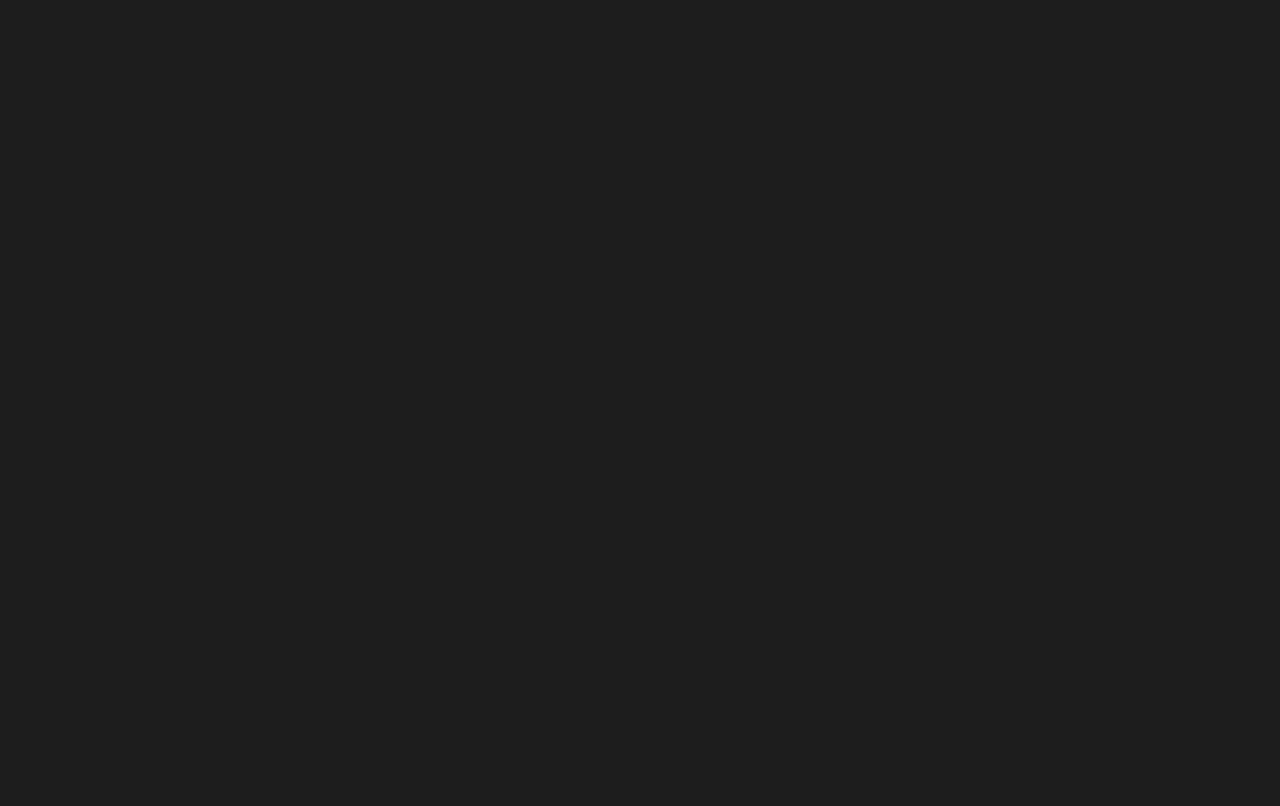
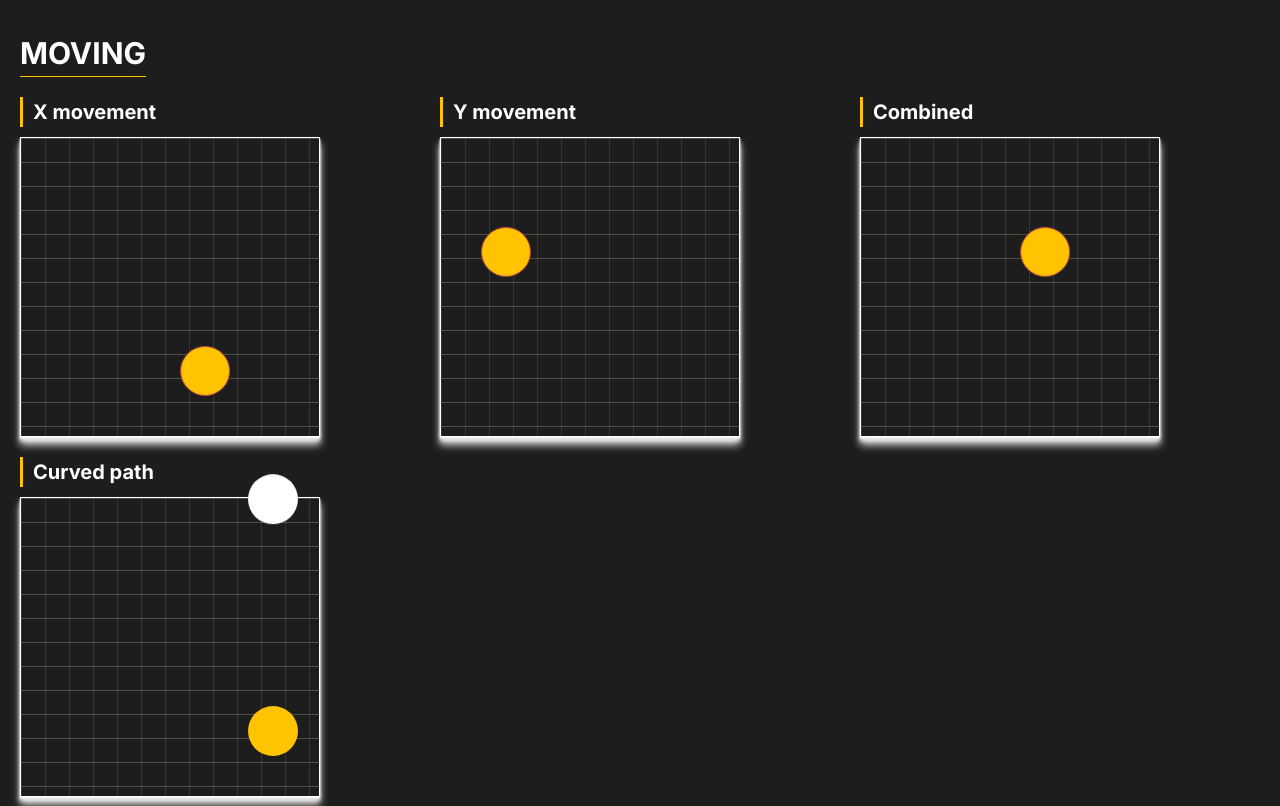
Before and after one commit to Andriikryl/css-visualizer, a Next.js app: page /3D in a window 1280 px wide. Shown: the part 1260-2066 px from the top of the page. Before the commit the page ends 1279 px from the top, so only its background shows below. Built offline with nearby package versions, Linux system fonts and the light colour scheme.

Commit message:
add curved path

```diff
--- /dev/null
+++ b/src/app/3D/moving/Moving.tsx
@@ -0,0 +1,42 @@
+"use client";
+import React from "react";
+import style from "./style.module.css";
+import { Container } from "@/components/container/Container";
+import { MainField } from "@/components/mainField/MainField";
+import InnerBox from "@/components/innerBox/InnerBox";
+
+export default function Moving() {
+  return (
+    <section className={style.moving__section}>
+      <Container>
+        <h2 className={style.moving__title}>Moving</h2>
+        <div className={style.flex__group}>
+          <div className={style.inner__box}>
+            <h3 className={style.box__description}>X movement</h3>
+            <MainField className={style.moving__box}>
+              <InnerBox className={style.dotX} />
+            </MainField>
+          </div>
+          <div className={style.inner__box}>
+            <h3 className={style.box__description}>Y movement</h3>
+            <MainField className={style.moving__box}>
+              <InnerBox className={style.dotY} />
+            </MainField>
+          </div>
+          <div className={style.inner__box}>
+            <h3 className={style.box__description}>Combined</h3>
+            <MainField className={style.moving__box}>
+              <InnerBox className={style.dot} />
+            </MainField>
+          </div>
+          <div className={style.inner__box}>
+            <h3 className={style.box__description}>Curved path</h3>
+            <MainField className={style.moving__box}>
+              <InnerBox className={style.dotB} />
+            </MainField>
+          </div>
+        </div>
+      </Container>
+    </section>
+  );
+}
--- /dev/null
+++ b/src/app/3D/moving/style.module.css
@@ -0,0 +1,102 @@
+.moving__section{
+    border-top: 1px solid white;
+    padding-block: 100px;
+}
+
+.moving__title{
+    width: max-content;
+    text-transform: uppercase;
+    font-size: 30px;
+    color: white;
+    border-bottom: 1px solid #ffc300;
+    margin-block-end: 20px;
+}
+
+.flex__group{
+    display: flex;
+    flex-wrap: wrap;
+    gap: 20px;
+}
+
+.inner__box{
+    flex-grow: 1;
+}
+
+.moving__box{
+    width: 300px;
+    height: 300px;
+    align-items: end;
+}
+.dot {
+    animation: straightLine 4.5s infinite linear;
+    border-radius: 50%;
+    background-color: #ffc300;
+    border: none;
+}
+  .dotX{
+    animation: straightLineX 4.5s infinite linear;
+    border-radius: 50%;
+    background-color: #ffc300;
+    border: none;
+  }
+  .dotY{
+    animation: straightLineY 4.5s infinite linear;
+    border-radius: 50%;
+    background-color: #ffc300;
+    border: none;
+  }
+
+  @keyframes straightLineX {
+    50% {
+      transform: translate3D(200px, 0px, 0);
+    }
+  }
+  @keyframes straightLineY {
+    50% {
+      transform: translate3D(0, -200px, 0px);
+    }
+  }
+
+@keyframes straightLine {
+    50% {
+      transform: translate3D(200px, -200px, 0);
+    }
+  }
+
+  .box__description{
+    color: white;
+    font-size: 20px;
+    border-left: 3px solid #ffc300;
+    padding-inline-start: 10px ;
+    margin-block-end: 10px;
+  }
+
+  .dotB{
+    border-radius: 50%;
+    background-color: #ffc300;
+    border: none !important;
+    animation: xAxis 2.5s infinite cubic-bezier(0.02, 0.01, 0.21, 1);
+  }
+
+  .dotB::after {
+    content: '';
+    display: block;
+    width: 50px;
+    height: 50px;
+    border-radius: 50%;
+    background-color: #fff;
+    animation: yAxis 2.5s infinite cubic-bezier(0.3, 0.27, 0.07, 1.64);
+  }
+  @keyframes yAxis {
+    50% {
+      animation-timing-function: cubic-bezier(0.02, 0.01, 0.21, 1);
+      transform: translateY(-200px);
+    }
+  }
+
+  @keyframes xAxis {
+    50% {
+      animation-timing-function: cubic-bezier(0.3, 0.27, 0.07, 1.64);
+      transform: translateX(200px);
+    }
+  }
--- a/src/app/3D/page.tsx
+++ b/src/app/3D/page.tsx
@@ -1,12 +1,14 @@
 import React from "react";
 import HeroD from "./heroD/HeroD";
 import Perspective from "./perspective/Perspective";
+import Moving from "./moving/Moving";
 
 export default function ThirdDimension() {
   return (
     <>
       <HeroD />
       <Perspective />
+      <Moving/>
     </>
   );
 }
--- a/src/app/3D/perspective/style.module.css
+++ b/src/app/3D/perspective/style.module.css
@@ -75,6 +75,7 @@
 }
 
 .flex__group{
+  flex-wrap: wrap;
     display: flex;
     gap: 50px;
 }
@@ -152,18 +153,6 @@
     color: #80ed99;
   }
 
-  @media (max-width:740px) {
-    .form::after{
-      transform: rotate(-100deg);
-      bottom: 169px;
-      left: 204px;
-    }
-    .code__box::after{
-      transform: rotate(184deg) matrix(0, 1, 1, 0, 0, 0);
-      bottom: 279px;
-      left: 96px;
-    }
-  }
 
   .description{
     margin-block-start: 20px;
@@ -180,3 +169,18 @@
   .description::first-line{
     color:  #ef233c;
   }
+
+  @media (max-width: 900px) {
+    .flex__group{
+      justify-content: center;
+    }
+    .code__box::after{
+      transform: rotate(184deg) matrix(0, 1, 1, 0, 0, 0);
+      bottom: 489px;
+      left: 96px;
+    }
+    .description{
+      text-align: center;
+      margin-inline: auto;
+    }
+  }
```
